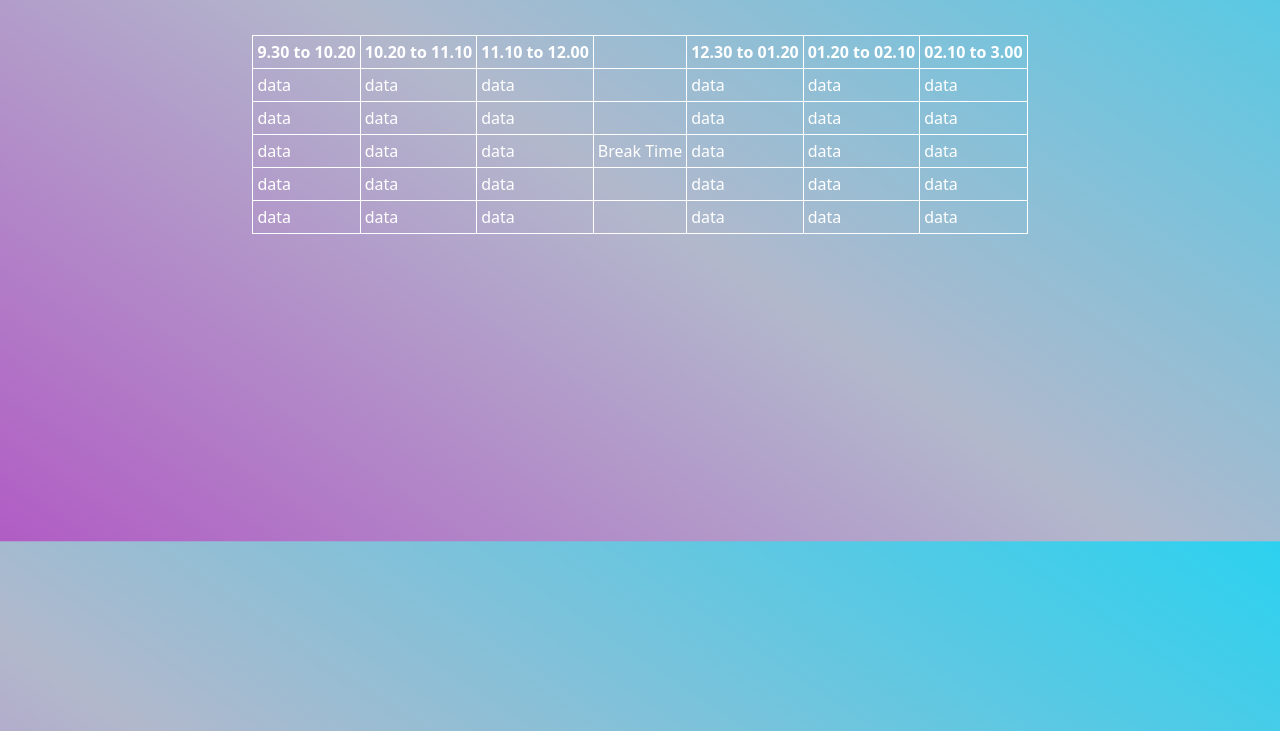
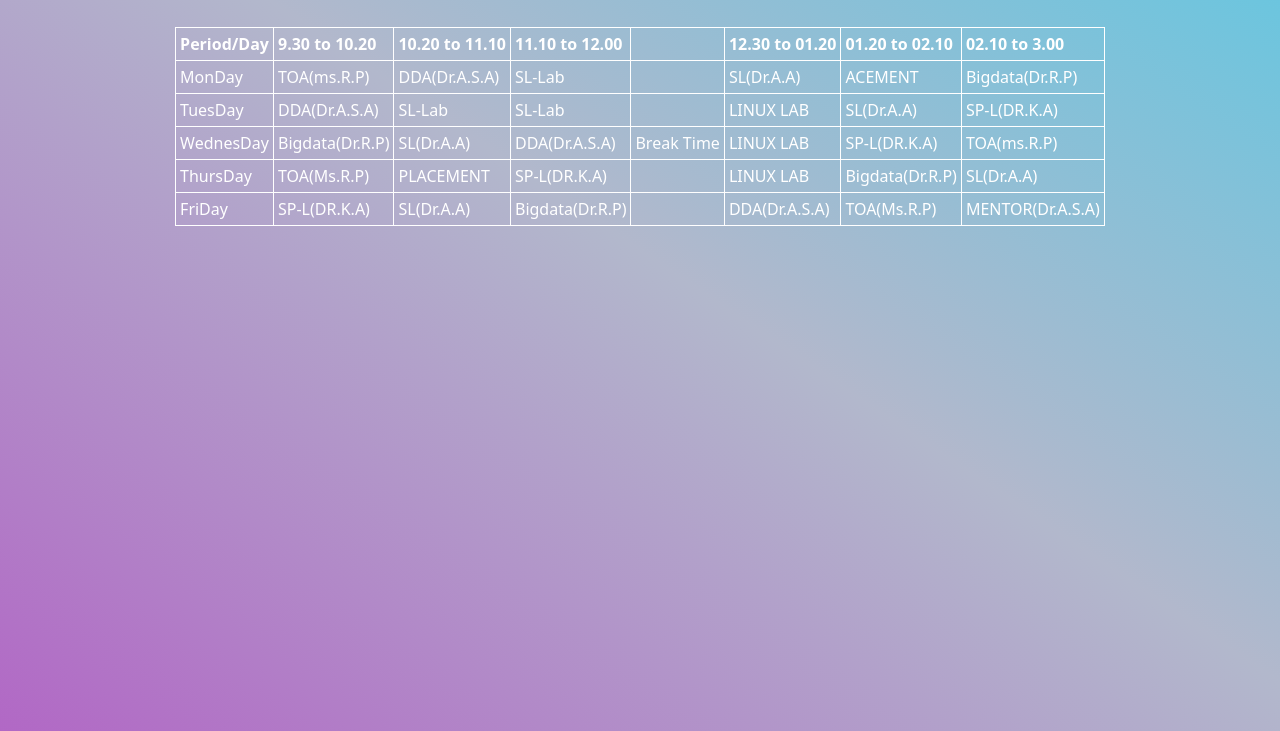
Before and after one commit to Mr-Prakash6381/proj4, a plain HTML site: page index.html in a window 1280 px wide. Shown: the part 69-800 px from the top of the page. Drawn offline with nearby package versions, Linux system fonts and the light colour scheme.

Commit message:
fix:Change the table

```diff
--- a/index.html
+++ b/index.html
@@ -9,9 +9,11 @@
         *{
             padding: 0;
             margin: 0;
+            user-select: none;
+
 
         }
-      h1{
+     h1{
         text-align: center;
         font-family: cursive;
         font-size: 40px;
@@ -22,10 +24,19 @@
         display: flex;
         justify-content: center;
         align-items: center;
+
         color: white;
+        padding: 40px;
+
+   }
+   .break{
+
+
+
+
    }
    body{
-
+    height: 100vh;
   background: linear-gradient(214deg,#29d2f0,#b2b8cc,#b143c2,#ea203d);
   background-size: 240% 240%;
   animation: gradient-animation 12s ease infinite;
@@ -48,66 +59,73 @@
     </style>
 </head>
 <body>
-    <h1>Class Time Table</h1>
-    <table class="table-bordered border-white p-2 m-5  table-sm">
+
+    <h1>M<sub>SC</sub> Class Time Table</h1>
+    <table class="table-bordered border-white table-sm">
         <tr class="row-gap-3">
+          <th>Period/Day</th>
             <th>9.30 to 10.20</th>
             <th>10.20 to 11.10</th>
             <th>11.10 to 12.00</th>
-            <th></th>
+            <th class="break  "></th>
             <th>12.30 to 01.20</th>
             <th>01.20 to 02.10</th>
             <th>02.10 to 3.00</th>
 
         </tr>
         <tr>
-            <td>data</td>
-            <td>data</td>
-            <td>data</td>
-            <td></td>
-            <td>data</td>
-            <td>data</td>
-            <td>data</td>
+          <td>MonDay</td>
+            <td>TOA(ms.R.P)</td>
+            <td>DDA(Dr.A.S.A)</td>
+            <td>SL-Lab</td>
+            <td  class="break"></td>
+            <td>SL(Dr.A.A)</td>
+            <td>ACEMENT</td>
+            <td>Bigdata(Dr.R.P)</td>
 
         </tr>
         <tr>
-            <td>data</td>
-            <td>data</td>
-            <td>data</td>
-            <td></td>
-            <td>data</td>
-            <td>data</td>
-            <td>data</td>
+          <td>TuesDay</td>
+            <td>DDA(Dr.A.S.A)</td>
+            <td>SL-Lab </td>
+            <td>SL-Lab</td>
+            <td  class="break"></td>
+            <td>LINUX LAB</td>
+            <td>SL(Dr.A.A)</td>
+            <td>SP-L(DR.K.A)</td>
 
         </tr>
         <tr>
-            <td>data</td>
-            <td>data</td>
-            <td>data</td>
-            <td>Break Time</td>
-            <td>data</td>
-            <td>data</td>
-            <td>data</td>
+          <td>WednesDay</td>
+            <td>Bigdata(Dr.R.P)</td>
+            <td>SL(Dr.A.A)</td>
+            <td>DDA(Dr.A.S.A)</td>
+            <td  class="break">Break Time</td>
+            <td>LINUX LAB</td>
+            <td>SP-L(DR.K.A)</td>
+            <td>TOA(ms.R.P)</td>
 
         </tr>
         <tr>
-            <td>data</td>
-            <td>data</td>
-            <td>data</td>
-            <td></td>
-            <td>data</td>
-            <td>data</td>
-            <td>data</td>
+          <td>ThursDay</td>
+            <td>TOA(Ms.R.P)</td>
+            <td>PLACEMENT</td>
+            <td>SP-L(DR.K.A)</td>
+            <td  class="break"></td>
+            <td>LINUX LAB</td>
+            <td>Bigdata(Dr.R.P)</td>
+            <td>SL(Dr.A.A)</td>
 
         </tr>
         <tr>
-            <td>data</td>
-            <td>data</td>
-            <td>data</td>
-            <td></td>
-            <td>data</td>
-            <td>data</td>
-            <td>data</td>
+          <td>FriDay</td>
+            <td>SP-L(DR.K.A)</td>
+            <td>SL(Dr.A.A)</td>
+            <td>Bigdata(Dr.R.P)</td>
+            <td  class="break"></td>
+            <td>DDA(Dr.A.S.A)</td>
+            <td>TOA(Ms.R.P)</td>
+            <td>MENTOR(Dr.A.S.A)</td>
 
         </tr>
 
```
